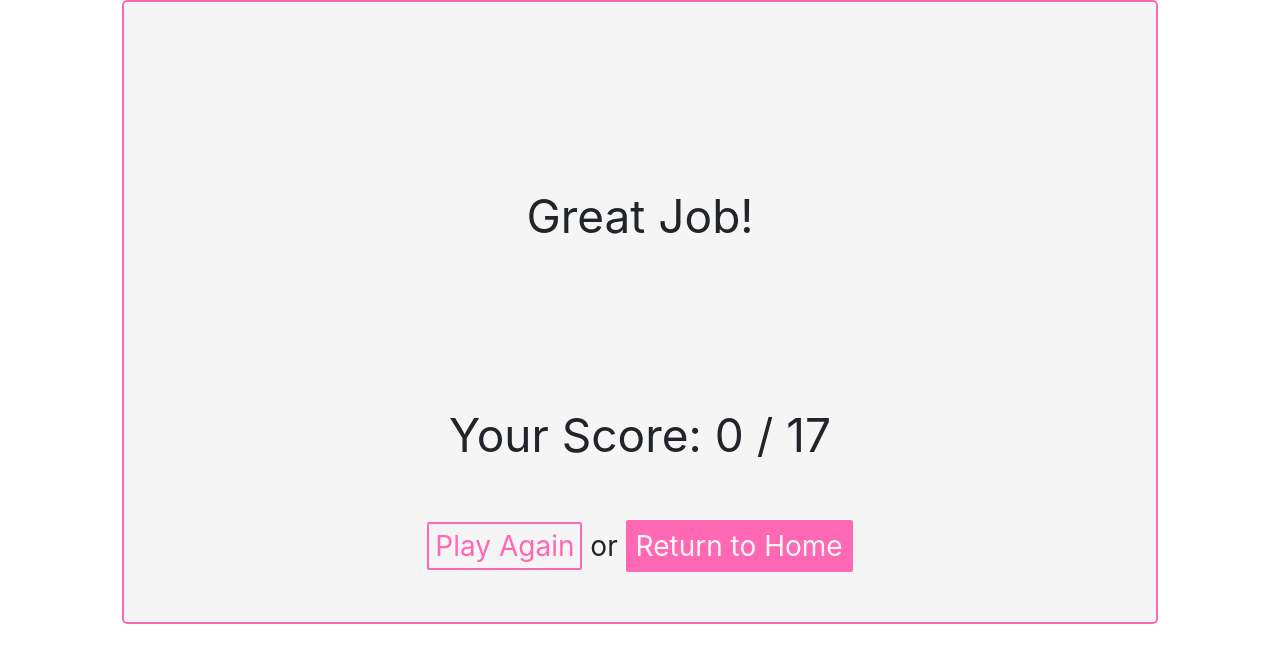
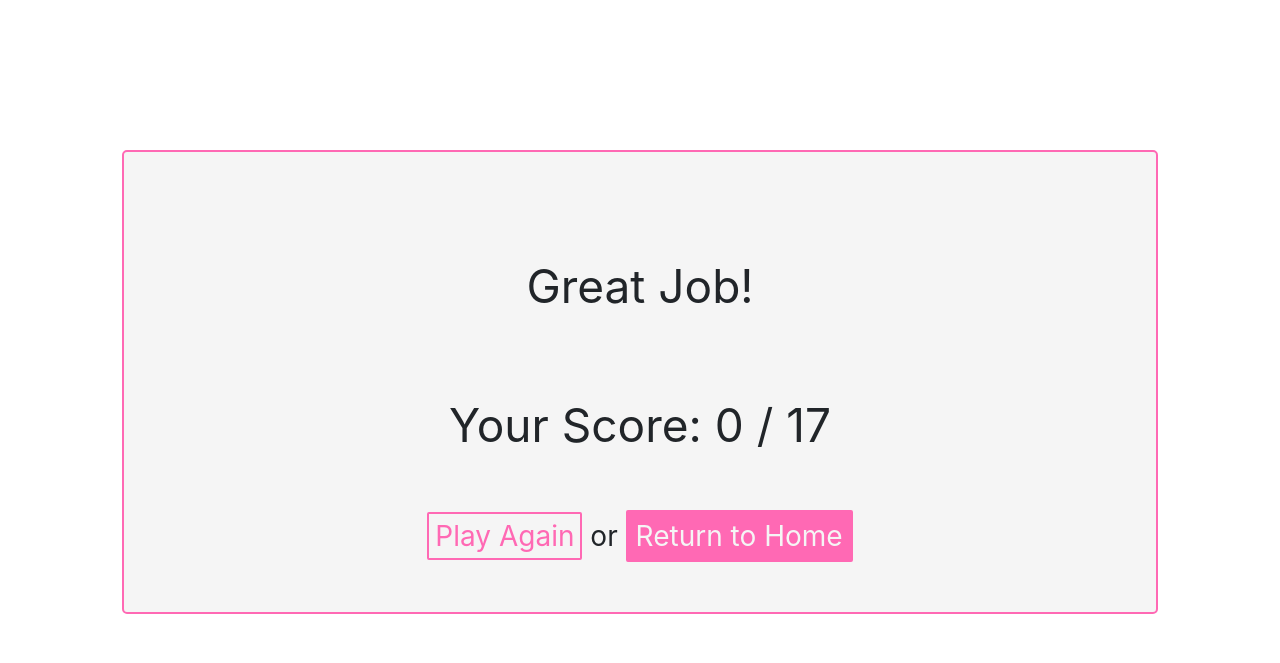
Before and after one commit to KenXiong123/UI_Final_Project, a Flask app: page /quiz_complete in a window 1280 px wide. Shown: the part 62-725 px from the top of the page. Run offline with Flask 2, Linux system fonts and the light colour scheme; some libraries are stand-ins or nearby versions.

Commit message:
Update main.css

```diff
--- a/static/main.css
+++ b/static/main.css
@@ -154,7 +154,7 @@ img{
 }
 
 #quiz_complete_text_1{
-  margin-top: 150px;
+  margin-top: 70px;
   font-size: 46px;
 }
 #quiz_complete_text_2{
@@ -229,3 +229,6 @@ img{
 #learn_complete_border{
   margin-top: 150px;
 }
+#quiz_complete_border{
+  margin-top: 150px;
+}
```
